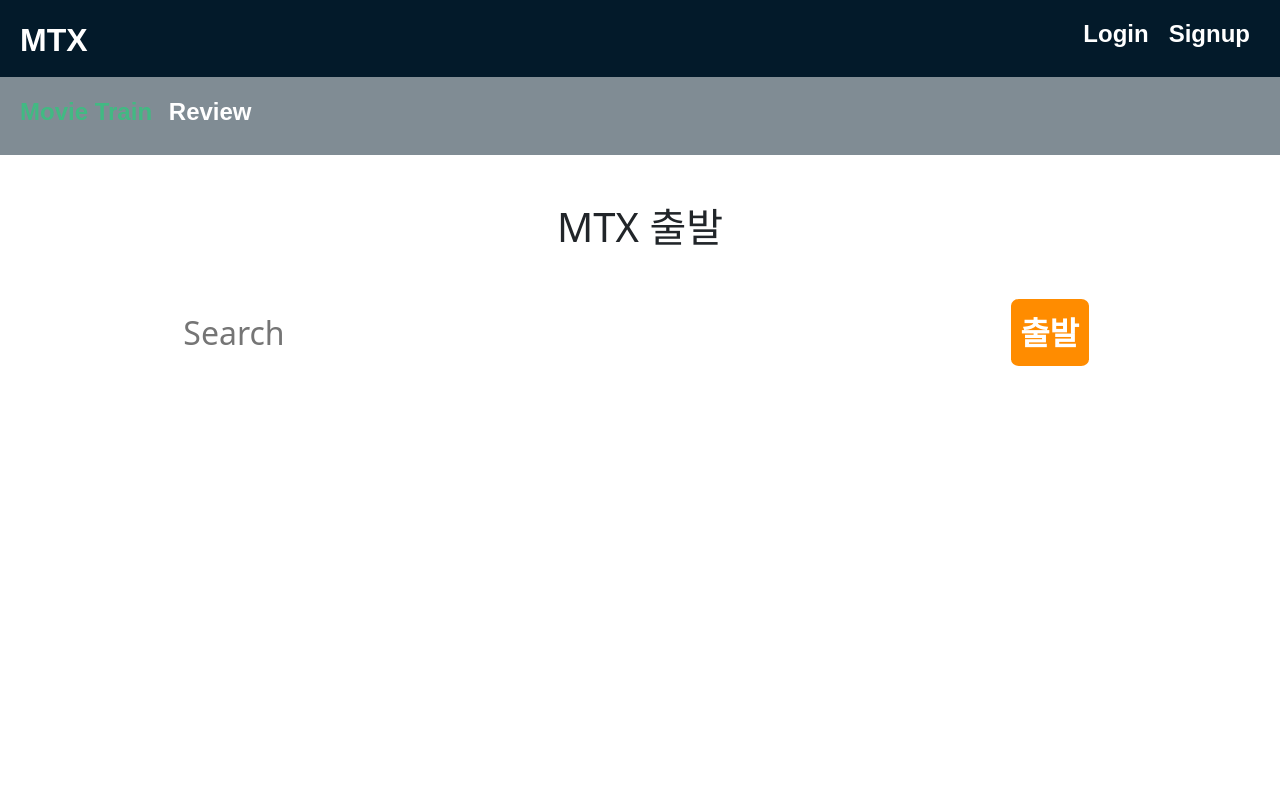
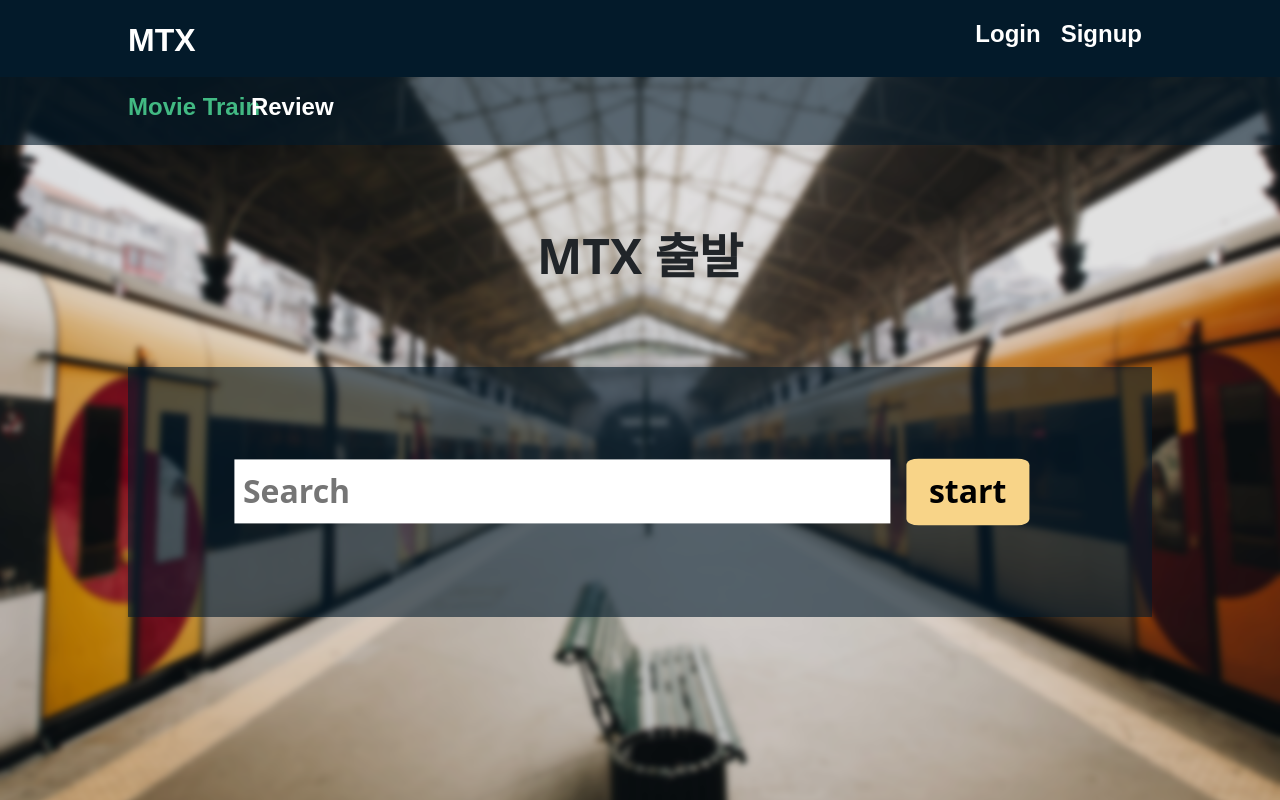
Before and after one commit to kongji9847/MTX, a Vue app in the folder MTX-pjt-front/mtx-front/: page /movies in a window 1280 px wide. Built offline with nearby package versions, Linux system fonts and the light colour scheme; the HTML template or start-up script is replaced by a standard one; a web font is replaced by a local one.

Commit message:
moviechainstart css

```diff
--- a/MTX-pjt-front/mtx-front/src/App.vue
+++ b/MTX-pjt-front/mtx-front/src/App.vue
@@ -1,5 +1,5 @@
 <template>
-  <div id="app" :class="{ homeView: homeUrl===0 }">
+  <div id="app" :class="{ homeView: homeUrl===0 , movieChainStart: chainStartUrl===1}">
     <main-nav-bar></main-nav-bar>
     <nav-bar v-show="homeUrl"></nav-bar>
     <div class="componentView mt-5">
@@ -70,5 +70,12 @@ nav a.router-link-exact-active {
     background-size: cover;
   }
 
+.movieChainStart {
+  background-image: url('@/assets/blur_img.png');
+  background-size: cover;
+  background-size: no-repeat;
+  background-position: center;
+}
+
 
 </style>
--- a/MTX-pjt-front/mtx-front/src/components/MainNavBar.vue
+++ b/MTX-pjt-front/mtx-front/src/components/MainNavBar.vue
@@ -40,7 +40,7 @@ export default {
     position: sticky;
     top: 0px;
     justify-content: space-between;
-    padding: 20px 20px 10px 20px;
+    padding: 20px 10% 10px 10%;
   }
 
   .MTX {
--- a/MTX-pjt-front/mtx-front/src/components/NavBar.vue
+++ b/MTX-pjt-front/mtx-front/src/components/NavBar.vue
@@ -28,12 +28,15 @@
 
 <style scoped>
 .navContainer {
-    background-color: rgba(3, 26, 42, 0.5);
+    background-color: rgba(3, 26, 42, 0.6);
     display: flex;
     position: sticky;
-    top: 70px;
+    top: 60px;
     flex-direction: row;
-    padding: 20px 20px;
+    padding: 15px 10%;
+    margin: 0px;
+    white-space: nowrap;
+    overflow: hidden;
   }
 
 .items {
--- a/MTX-pjt-front/mtx-front/src/components/SearchBar.vue
+++ b/MTX-pjt-front/mtx-front/src/components/SearchBar.vue
@@ -1,7 +1,9 @@
 <template>
   <div class="search-bar">
-    <input v-model="word" @keyup.enter="inputSearch(last_word)" type="text" placeholder="Search">
-    <button @click="inputSearch(last_word)" class="mx-3">출발</button>
+    <div class="searchContent">
+      <input v-model="word" @keyup.enter="inputSearch(last_word)" type="text" placeholder="Search">
+      <button @click="inputSearch(last_word)" class="mx-3">start</button>
+    </div>
   </div>
 </template>
 
@@ -27,20 +29,41 @@ import { mapActions } from 'vuex'
 </script>
 
 <style scoped>
+  .search-bar {
+    background-color: rgba(3, 26, 42, 0.6);
+    position: relative;
+    height: 250px;
+  }
+
+  .searchContent {
+    position: absolute;
+    top: 50%;
+    left: 50%;
+    transform: translate(-50%, -50%);
+    width: 80%;
+    white-space: nowrap;
+    overflow: hidden;
+  }
+
   button {
+    width: 15%;
     padding: 0.6rem;
     border: none;
     border-radius: 10%;
-    background-color: darkorange;
-    color: white;
+    background-color: #F8D488;
+    color: black;
+    font-size: 2rem;
     font-weight: bold;
-    font-size: 2rem;
+    padding-left: 1rem;
+    padding-right: 1rem;
   }
 
   input {
     border: none;
+    margin: 0px;
     padding: 0.5rem;
     width: 80%;
     font-size: 2rem;
+    font-weight: bold;
   }
 </style>
--- a/MTX-pjt-front/mtx-front/src/views/WordChainStartView.vue
+++ b/MTX-pjt-front/mtx-front/src/views/WordChainStartView.vue
@@ -21,7 +21,11 @@ import SearchBar from '@/components/SearchBar'
 <style scoped>
 .search-bar {
   text-align: center;
-  margin: auto;
+  margin: 8% auto;
+}
+h1 {
+  font-weight: bold;
+  font-size: 3rem;
 }
 
 </style>
```
Also changed, not shown: MTX-pjt-front/mtx-front/src/assets/blur_img.png (added).
